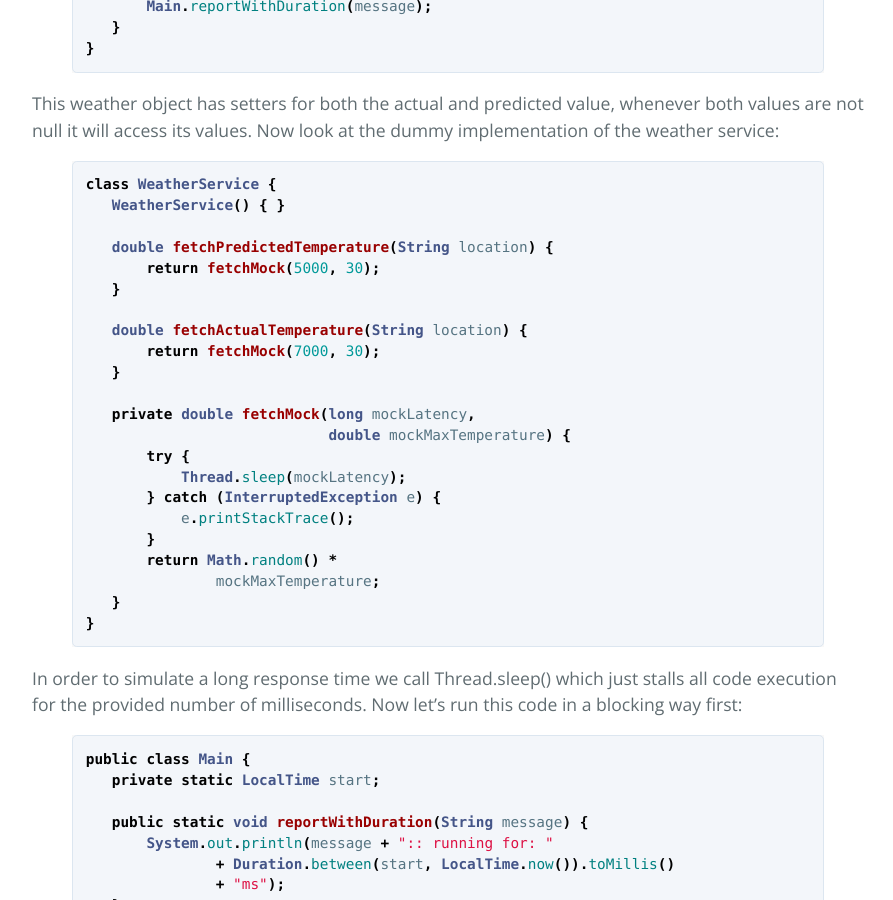
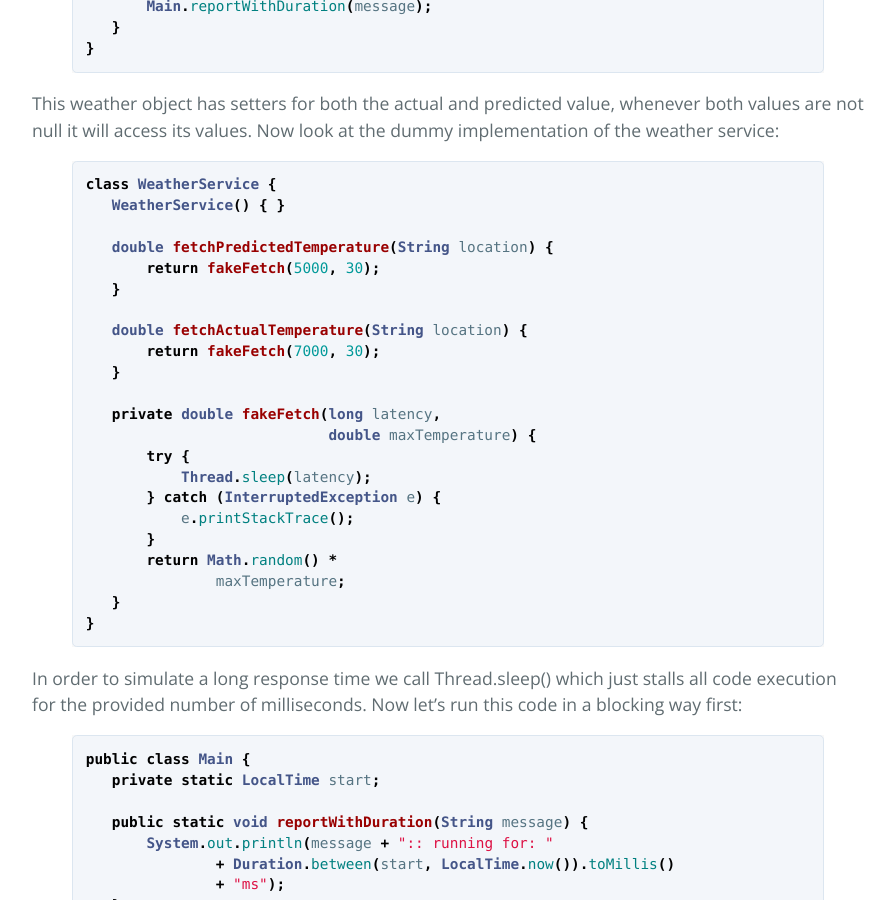
Before and after one commit to Kleinendorst/kleinendorst.github.io, a Jekyll site: the page built from _posts/2017-09-22-asynchronous-java.md, in a window 1280 px wide and 900 px high, scrolled down 2275 px. Shown: the whole window, without its empty margins (192-1085 px from the left). Built offline with Jekyll 4.4.1, drawn with Linux system fonts in a browser that asks for light colours; comment, search, counter and statistics services are not loaded.

Commit message:
replaced 'mock' with 'fake' at some occurences

```diff
--- a/_posts/2017-09-22-asynchronous-java.md
+++ b/_posts/2017-09-22-asynchronous-java.md
@@ -79,22 +79,22 @@ class WeatherService {
    WeatherService() { }
 
    double fetchPredictedTemperature(String location) {
-       return fetchMock(5000, 30);
+       return fakeFetch(5000, 30);
    }
 
    double fetchActualTemperature(String location) {
-       return fetchMock(7000, 30);
+       return fakeFetch(7000, 30);
    }
 
-   private double fetchMock(long mockLatency,
-                            double mockMaxTemperature) {
+   private double fakeFetch(long latency,
+                            double maxTemperature) {
        try {
-           Thread.sleep(mockLatency);
+           Thread.sleep(latency);
        } catch (InterruptedException e) {
            e.printStackTrace();
        }
        return Math.random() *
-               mockMaxTemperature;
+               maxTemperature;
    }
 }
 {% endhighlight %}
```
Also changed, not shown: _posts/2017-09-22-actor-model-introduction.md (+1 -1 lines), _posts/2017-09-25-actor-model-supervision.md (+1 -1 lines).
